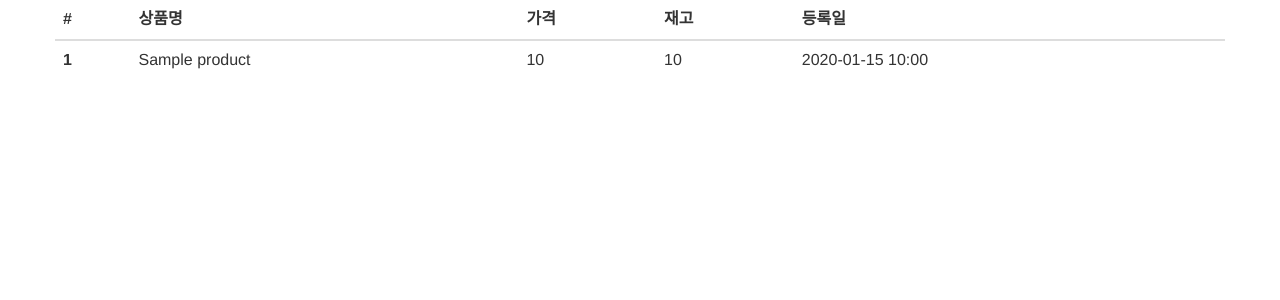
After one commit to clown15/Django_Shop, a Django app: template shop/product/templates/list.html in a window 1280 px wide. The commit adds this page. Shown: the top 300 px of the page. Run offline with Django 3.2, Linux system fonts and the light colour scheme; the template is opened without the code that fills it: most values are stand-ins (such as "Sample title", 1, 10 or a date in 2020); some libraries are stand-ins or nearby versions.

```diff
--- /dev/null
+++ b/shop/product/templates/list.html
@@ -0,0 +1,30 @@
+{% extends "base.html" %}
+{% load humanize %}
+{% block contents %}
+<div class="row mt-5">
+    <div class="col-12">
+        <table class="table table-hover">
+            <thead>
+              <tr>
+                <th scope="col">#</th>
+                <th scope="col">상품명</th>
+                <th scope="col">가격</th>
+                <th scope="col">재고</th>
+                <th scope="col">등록일</th>
+              </tr>
+            </thead>
+            <tbody>
+                {% for product in product_list %}
+                    <tr>
+                        <th scope="row">{{ product.id }}</th>
+                        <td>{{ product.name }}</td>
+                        <td>{{ product.price|intcomma }}</td>
+                        <td>{{ product.stock|intcomma }}</td>
+                        <td>{{ product.creation_date|date:"Y-m-d H:i" }}</td>
+                    </tr>
+                {% endfor %}
+            </tbody>
+        </table>
+    </div>
+</div>
+{% endblock %}
--- a/shop/shop/settings.py
+++ b/shop/shop/settings.py
@@ -37,6 +37,7 @@ INSTALLED_APPS = [
     'django.contrib.sessions',
     'django.contrib.messages',
     'django.contrib.staticfiles',
+    'django.contrib.humanize',
     'user',
     'product',
     'order',
--- a/shop/shop/urls.py
+++ b/shop/shop/urls.py
@@ -16,10 +16,13 @@ Including another URLconf
 from django.contrib import admin
 from django.urls import path
 from user.views import index,SignUpView,SignInView
+from product.views import Product_List,Product_Detail
 
 urlpatterns = [
     path('',index),
     path('admin/', admin.site.urls),
     path('signup/',SignUpView.as_view()),
     path('signin/',SignInView.as_view()),
+    path('product/',Product_List.as_view()),
+    path('product/<int:pk>',Product_Detail.as_view()),
 ]
--- a/shop/user/templates/base.html
+++ b/shop/user/templates/base.html
@@ -3,6 +3,9 @@
         <!-- Required meta tags -->
         <meta charset="utf-8">
         <meta name="viewport" content="width=device-width, initial-scale=1">
+
+        <!-- jquery cdn -->
+        <script src="https://code.jquery.com/jquery-3.5.1.min.js" integrity="sha256-9/aliU8dGd2tb6OSsuzixeV4y/faTqgFtohetphbbj0=" crossorigin="anonymous"></script>
 
         <!-- 합쳐지고 최소화된 최신 CSS -->
         <link rel="stylesheet" href="https://maxcdn.bootstrapcdn.com/bootstrap/3.3.2/css/bootstrap.min.css">
@@ -12,8 +15,6 @@
 
         <!-- 합쳐지고 최소화된 최신 자바스크립트 -->
         <script src="https://maxcdn.bootstrapcdn.com/bootstrap/3.3.2/js/bootstrap.min.js"></script>
-        <!-- jquery cdn -->
-        <script src="https://code.jquery.com/jquery-3.5.1.min.js" integrity="sha256-9/aliU8dGd2tb6OSsuzixeV4y/faTqgFtohetphbbj0=" crossorigin="anonymous"></script>
 
         {% block header %}
         {% endblock %}
```
Also changed, not shown: shop/product/templates/detail.html (added, +19 -0 lines), shop/product/views.py (+12 -1 lines).
